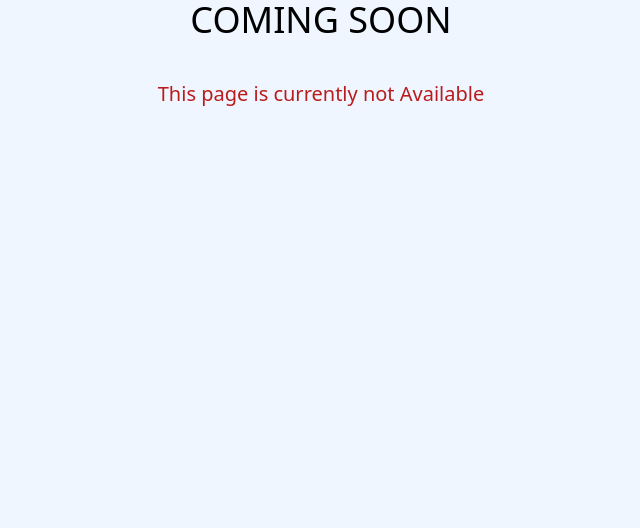
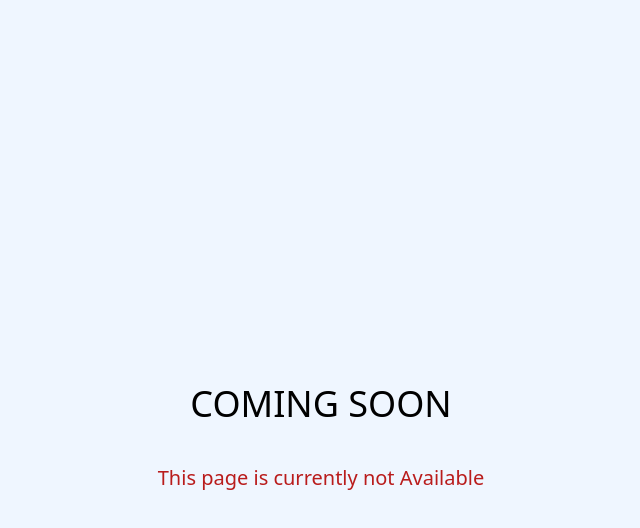
Before and after one commit to Anuragad179/Journey, a website: page child/LIFE.html in a window 1280 px wide. Shown: the whole page, without its empty margins (319-959 px from the left). Drawn offline with nearby package versions, Linux system fonts and the light colour scheme; files that its build step writes are made by us from their sources.

Commit message:
Update LIFE.html

```diff
--- a/child/LIFE.html
+++ b/child/LIFE.html
@@ -9,7 +9,7 @@
     <link href="src/input.css" rel="stylesheet">
     <title>The Journey of ANURAG... </title>
   </head>
-  <body class="h-full w-full bg-blue-50">
+  <body class="py-96 h-full w-full bg-blue-50">
     <p class="text-black text-4xl justify-center text-center">COMING SOON</p>
     <p class="pt-10 text-red-700 text-xl justify-center text-center">This page is currently not Available</p>
 
```
